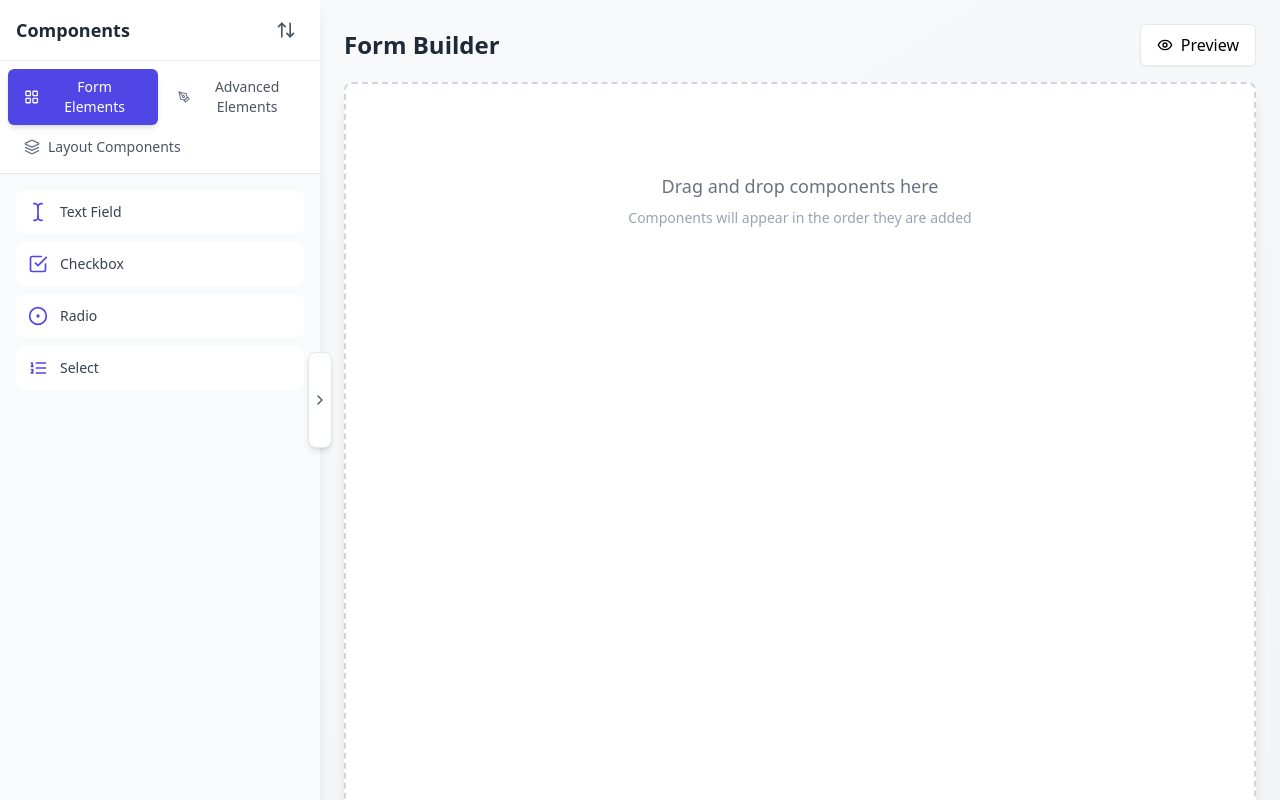
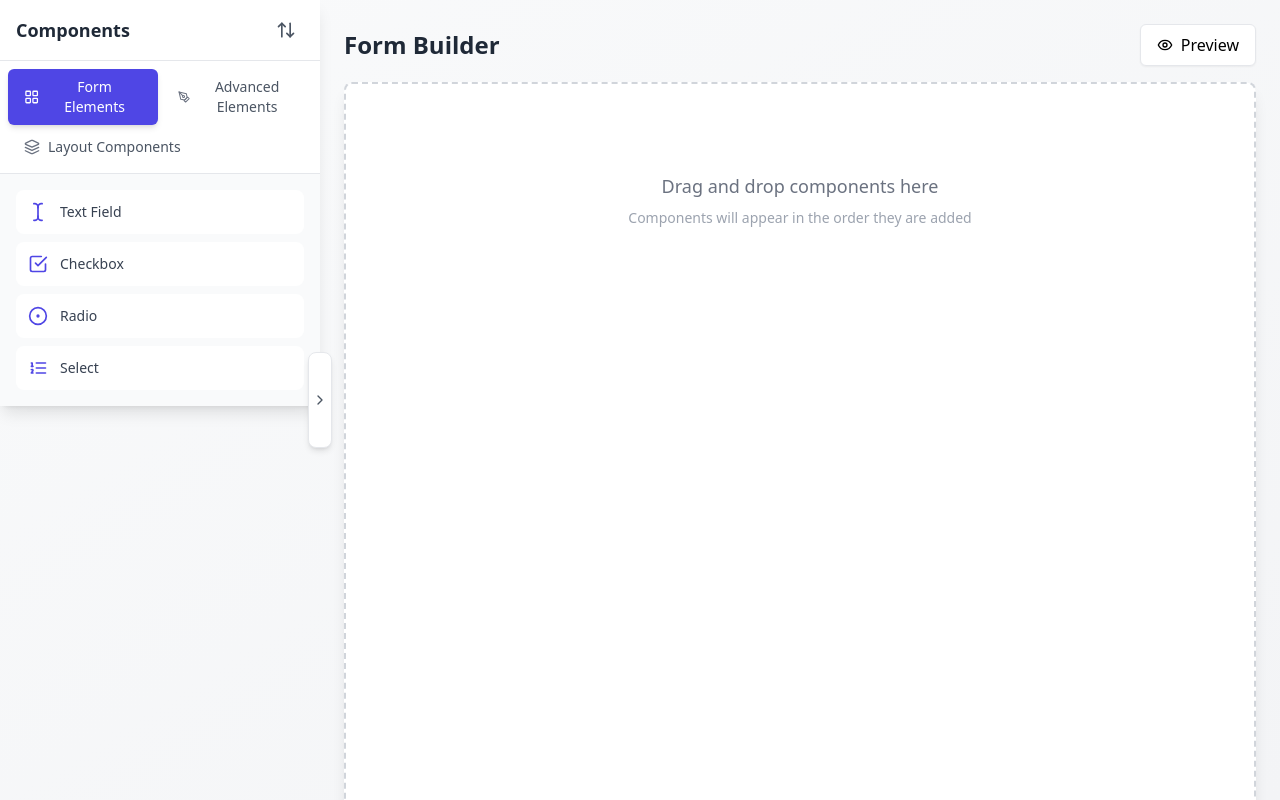
Before and after one commit to Bhaskar1008/Hot-Form-Builder-V2, a React (Vite) app: page / in a window 1280 px wide. Built offline with nearby package versions, Linux system fonts and the light colour scheme.

Commit message:
Pannel Toggle added

```diff
--- a/src/components/HotFormBuilder/FormBuilder.tsx
+++ b/src/components/HotFormBuilder/FormBuilder.tsx
@@ -24,13 +24,15 @@ export const FormBuilder: React.FC = () => {
     <div className="h-screen bg-gradient-to-br from-gray-50 to-gray-100 overflow-hidden">
       <div className="flex h-full">
         {/* Component Panel */}
+        <div className="relative">
           <div
             className={classNames(
-            'relative bg-white shadow-lg transition-all duration-300',
-            isComponentPanelOpen ? 'w-80' : 'w-0'
+              'bg-white shadow-lg transition-all duration-300 ease-in-out',
+              isComponentPanelOpen ? 'w-80' : 'w-0 overflow-hidden'
             )}
           >
             {!isPreviewMode && <ComponentToolbox />}
+          </div>
           <PanelToggle
             isOpen={isComponentPanelOpen}
             onToggle={toggleComponentPanel}
@@ -74,13 +76,15 @@ export const FormBuilder: React.FC = () => {
 
         {/* Properties Panel */}
         {!isPreviewMode && selectedComponent && (
+          <div className="relative">
             <div
               className={classNames(
-              'relative bg-white shadow-lg transition-all duration-300',
-              isPropertiesPanelOpen ? 'w-96' : 'w-0'
+                'bg-white shadow-lg transition-all duration-300 ease-in-out',
+                isPropertiesPanelOpen ? 'w-96' : 'w-0 overflow-hidden'
               )}
             >
               <PropertyEditor componentId={selectedComponent} />
+            </div>
             <PanelToggle
               isOpen={isPropertiesPanelOpen}
               onToggle={togglePropertiesPanel}
--- a/src/components/UI/PanelToggle/PanelToggle.tsx
+++ b/src/components/UI/PanelToggle/PanelToggle.tsx
@@ -13,15 +13,20 @@ export const PanelToggle: React.FC<PanelToggleProps> = ({
   const Icon = side === 'left' ? ChevronRight : ChevronLeft;
 
   return (
+    <div
+      className={classNames(
+        'absolute top-1/2 -translate-y-1/2',
+        side === 'left' ? '-right-6' : '-left-6',
+        'z-50'
+      )}
+    >
       <button
         onClick={onToggle}
         className={classNames(
-        'absolute top-1/2 -translate-y-1/2 z-50',
           'w-6 h-24 flex items-center justify-center',
           'bg-white border rounded-lg shadow-md',
           'hover:bg-gray-50 transition-colors',
           'focus:outline-none focus:ring-2 focus:ring-blue-500 focus:ring-offset-2',
-        side === 'left' ? '-right-3' : '-left-3',
           className
         )}
         title={`${isOpen ? 'Hide' : 'Show'} ${label}`}
@@ -30,5 +35,6 @@ export const PanelToggle: React.FC<PanelToggleProps> = ({
       >
         <Icon className="w-4 h-4 text-gray-600" />
       </button>
+    </div>
   );
 };
```
Lines whose indentation alone changed are shown as unchanged.
